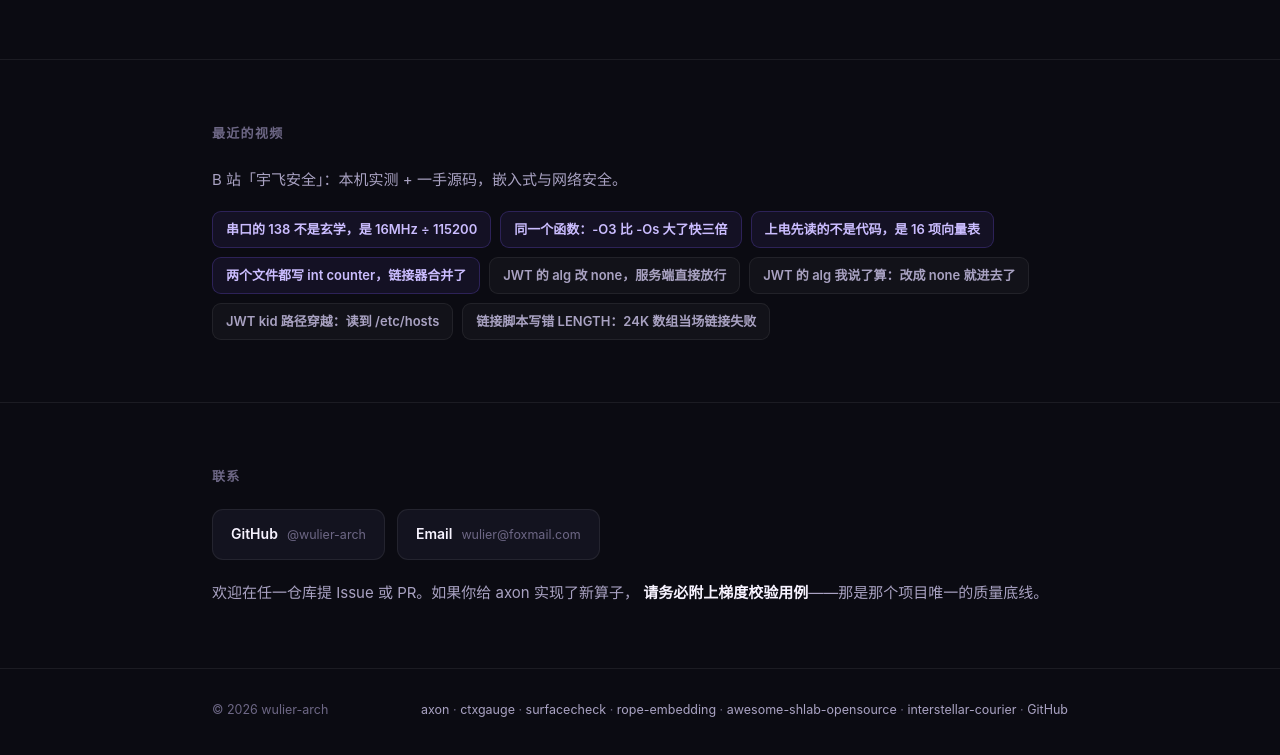
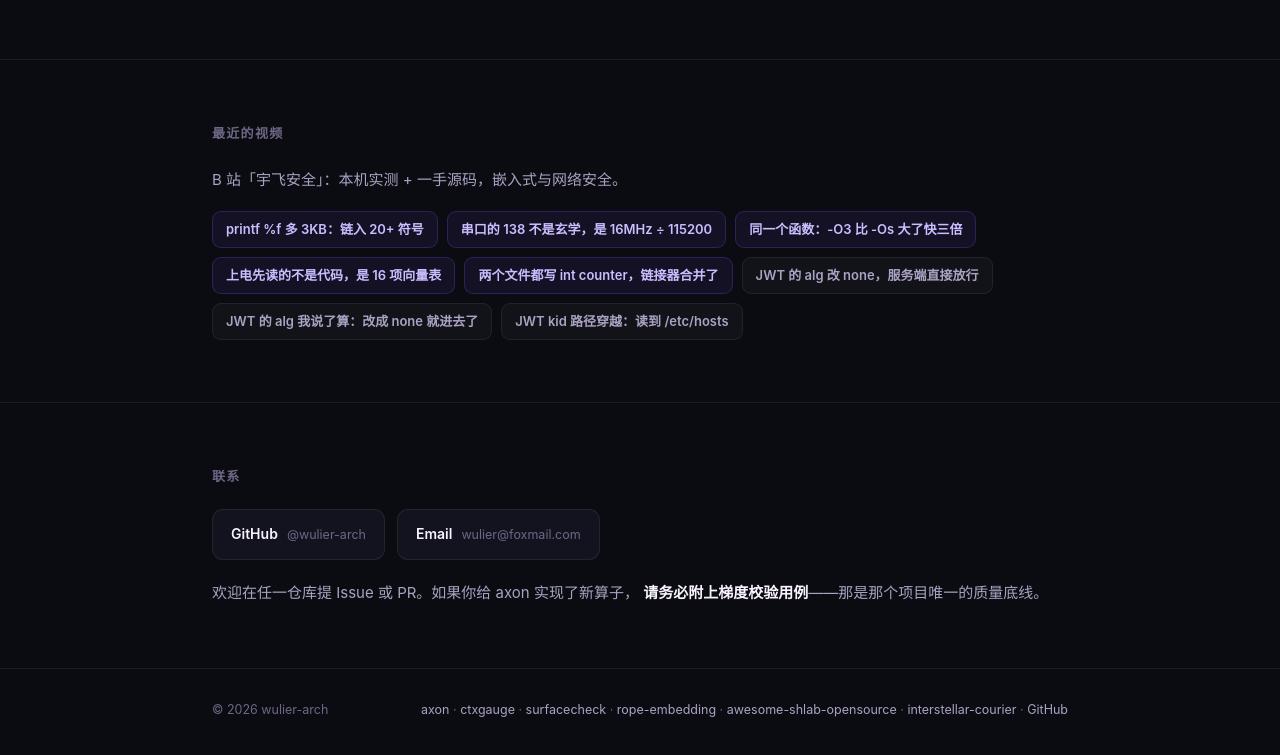
Before and after one commit to wulier-arch/wulier-arch.github.io, a plain HTML site: page index.html in a window 1280 px wide. Shown: the part 2759-3514 px from the top of the page. Drawn offline with Linux system fonts and the light colour scheme.

Commit message:
docs: 首页最近视频换成 printf 浮点这条

```diff
--- a/index.html
+++ b/index.html
@@ -358,6 +358,7 @@
           B 站「宇飞安全」：本机实测 + 一手源码，嵌入式与网络安全。
         </p>
         <div class="chips">
+          <a class="chip hi" href="https://www.bilibili.com/video/BV1EK1xzPEAK">printf %f 多 3KB：链入 20+ 符号</a>
           <a class="chip hi" href="https://www.bilibili.com/video/BV1w8ymzPExb">串口的 138 不是玄学，是 16MHz ÷ 115200</a>
           <a class="chip hi" href="https://www.bilibili.com/video/BV1EkyBzPE35">同一个函数：-O3 比 -Os 大了快三倍</a>
           <a class="chip hi" href="https://www.bilibili.com/video/BV1YuyBzdE18">上电先读的不是代码，是 16 项向量表</a>
@@ -365,7 +366,6 @@
           <a class="chip" href="https://www.bilibili.com/video/BV1iPyBzFErv">JWT 的 alg 改 none，服务端直接放行</a>
           <a class="chip" href="https://www.bilibili.com/video/BV1HYyBzgEDk">JWT 的 alg 我说了算：改成 none 就进去了</a>
           <a class="chip" href="https://www.bilibili.com/video/BV1qKy7zMEHz">JWT kid 路径穿越：读到 /etc/hosts</a>
-          <a class="chip" href="https://www.bilibili.com/video/BV1Frsq6TEir">链接脚本写错 LENGTH：24K 数组当场链接失败</a>
         </div>
       </div>
     </section>
```
